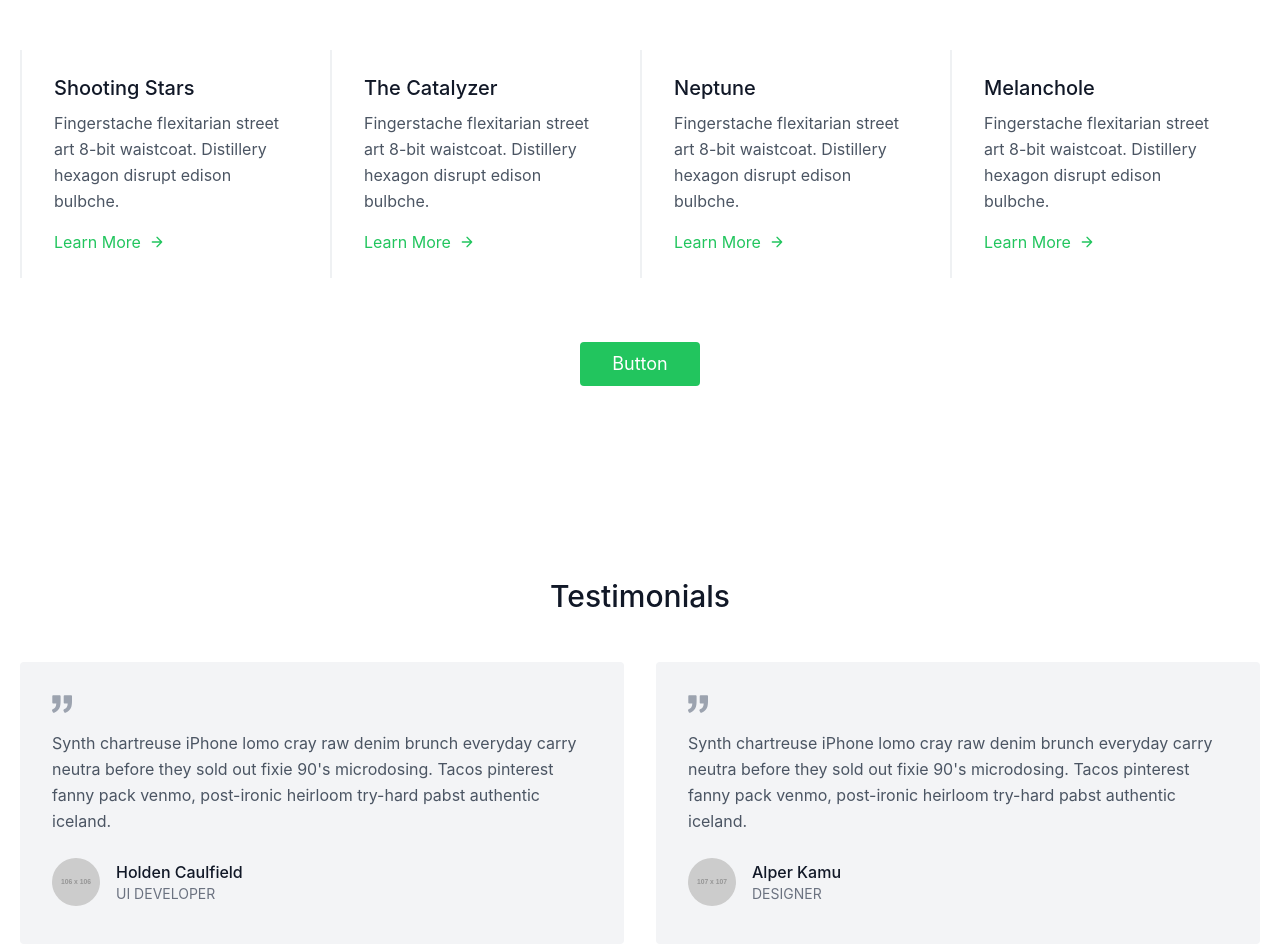
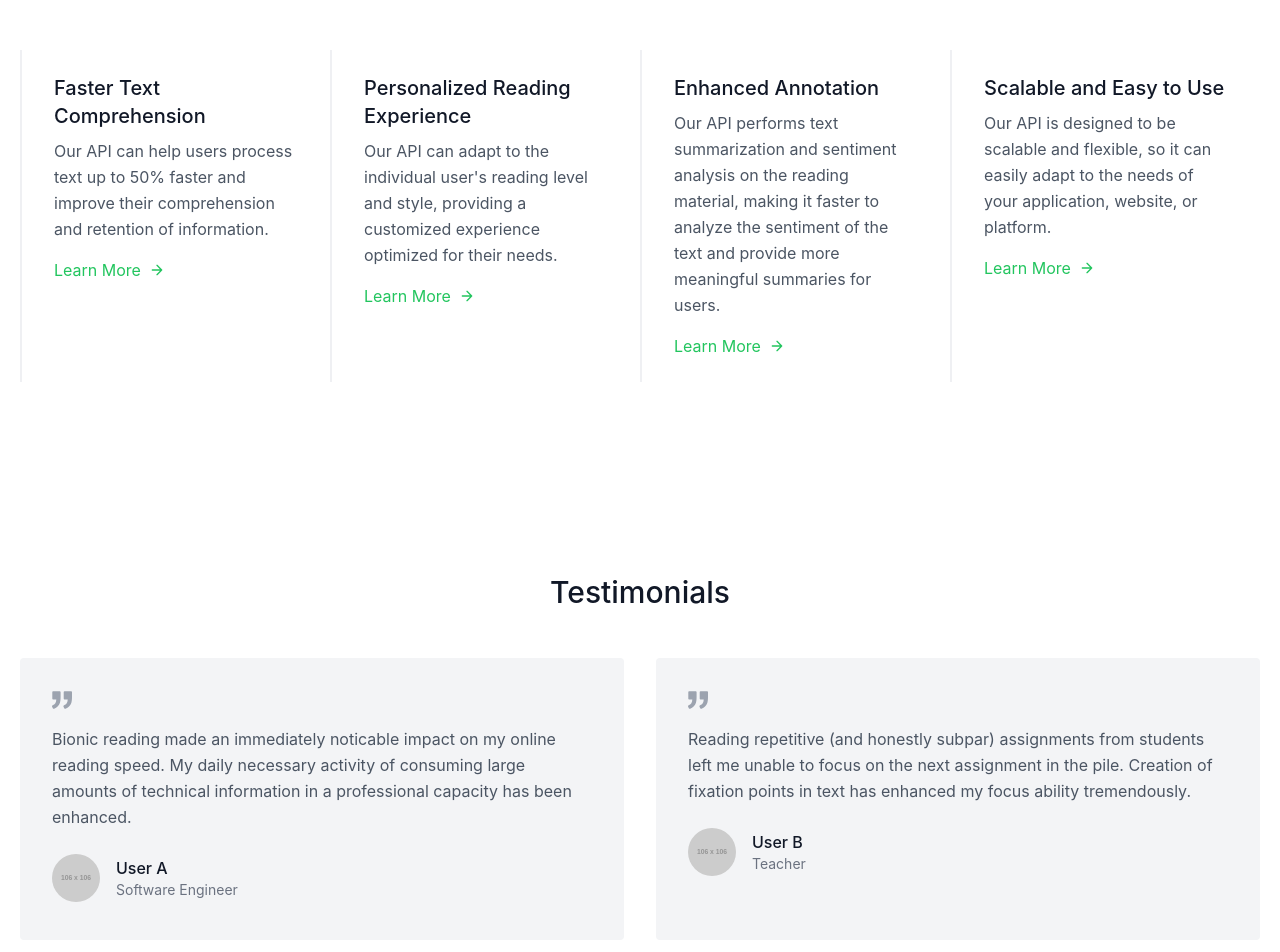
Before and after one commit to KDwevedi/btp, a React (Create React App) app: page / in a window 1280 px wide. Shown: the part 640-1592 px from the top of the page. Built offline with nearby package versions, Linux system fonts and the light colour scheme.

Commit message:
Fix: Testimonials Cleaned and ProdDesc Linked

```diff
--- a/src/components/product_desc.js
+++ b/src/components/product_desc.js
@@ -1,16 +1,18 @@
+import { Link } from "react-router-dom";
+
 function KeyFeatures () {
     return (
     <section class="text-gray-600 body-font">
         <div class="container px-5 py-24 mx-auto">
             <div class="flex flex-col text-center w-full mb-20">
-                <h2 class="text-xs text-green-500 tracking-widest font-medium title-font mb-1">ROOF PARTY POLAROID</h2>
-                <h1 class="sm:text-3xl text-2xl font-medium title-font mb-4 text-gray-900">Master Cleanse Reliac Heirloom</h1>
+                <h2 class="text-xs text-green-500 tracking-widest font-medium title-font mb-1">Bionic Revolution</h2>
+                <h1 class="sm:text-3xl text-2xl font-medium title-font mb-4 text-gray-900">Uplevel your consumption of digital information.</h1>
                 <p class="lg:w-2/3 mx-auto leading-relaxed text-base">Whatever cardigan tote bag tumblr hexagon brooklyn asymmetrical gentrify, subway tile poke farm-to-table. Franzen you probably haven't heard of them man bun deep jianbing selfies heirloom prism food truck ugh squid celiac humblebrag.</p>
             </div>
             <div class="flex flex-wrap">
                 <div class="xl:w-1/4 lg:w-1/2 md:w-full px-8 py-6 border-l-2 border-gray-200 border-opacity-60">
-                    <h2 class="text-lg sm:text-xl text-gray-900 font-medium title-font mb-2">Shooting Stars</h2>
-                    <p class="leading-relaxed text-base mb-4">Fingerstache flexitarian street art 8-bit waistcoat. Distillery hexagon disrupt edison bulbche.</p>
+                    <h2 class="text-lg sm:text-xl text-gray-900 font-medium title-font mb-2">Faster Text Comprehension</h2>
+                    <p class="leading-relaxed text-base mb-4">Our API can help users process text up to 50% faster and improve their comprehension and retention of information.</p>
                     <a class="text-green-500 inline-flex items-center">Learn More
                     <svg fill="none" stroke="currentColor" stroke-linecap="round" stroke-linejoin="round" stroke-width="2" class="w-4 h-4 ml-2" viewBox="0 0 24 24">
                         <path d="M5 12h14M12 5l7 7-7 7"></path>
@@ -18,8 +20,8 @@ function KeyFeatures () {
                     </a>
                 </div>
                 <div class="xl:w-1/4 lg:w-1/2 md:w-full px-8 py-6 border-l-2 border-gray-200 border-opacity-60">
-                    <h2 class="text-lg sm:text-xl text-gray-900 font-medium title-font mb-2">The Catalyzer</h2>
-                    <p class="leading-relaxed text-base mb-4">Fingerstache flexitarian street art 8-bit waistcoat. Distillery hexagon disrupt edison bulbche.</p>
+                    <h2 class="text-lg sm:text-xl text-gray-900 font-medium title-font mb-2">Personalized Reading Experience</h2>
+                    <p class="leading-relaxed text-base mb-4">Our API can adapt to the individual user's reading level and style, providing a customized experience optimized for their needs.</p>
                     <a class="text-green-500 inline-flex items-center">Learn More
                     <svg fill="none" stroke="currentColor" stroke-linecap="round" stroke-linejoin="round" stroke-width="2" class="w-4 h-4 ml-2" viewBox="0 0 24 24">
                         <path d="M5 12h14M12 5l7 7-7 7"></path>
@@ -27,8 +29,8 @@ function KeyFeatures () {
                     </a>
                 </div>
                 <div class="xl:w-1/4 lg:w-1/2 md:w-full px-8 py-6 border-l-2 border-gray-200 border-opacity-60">
-                    <h2 class="text-lg sm:text-xl text-gray-900 font-medium title-font mb-2">Neptune</h2>
-                    <p class="leading-relaxed text-base mb-4">Fingerstache flexitarian street art 8-bit waistcoat. Distillery hexagon disrupt edison bulbche.</p>
+                    <h2 class="text-lg sm:text-xl text-gray-900 font-medium title-font mb-2">Enhanced Annotation</h2>
+                    <p class="leading-relaxed text-base mb-4">Our API performs text summarization and sentiment analysis on the reading material, making it faster to analyze the sentiment of the text and provide more meaningful summaries for users.</p>
                     <a class="text-green-500 inline-flex items-center">Learn More
                     <svg fill="none" stroke="currentColor" stroke-linecap="round" stroke-linejoin="round" stroke-width="2" class="w-4 h-4 ml-2" viewBox="0 0 24 24">
             <           path d="M5 12h14M12 5l7 7-7 7"></path>
@@ -36,16 +38,16 @@ function KeyFeatures () {
                     </a>
                 </div>
       <div class="xl:w-1/4 lg:w-1/2 md:w-full px-8 py-6 border-l-2 border-gray-200 border-opacity-60">
-        <h2 class="text-lg sm:text-xl text-gray-900 font-medium title-font mb-2">Melanchole</h2>
-        <p class="leading-relaxed text-base mb-4">Fingerstache flexitarian street art 8-bit waistcoat. Distillery hexagon disrupt edison bulbche.</p>
+        <h2 class="text-lg sm:text-xl text-gray-900 font-medium title-font mb-2">Scalable and Easy to Use</h2>
+        <p class="leading-relaxed text-base mb-4">Our API is designed to be scalable and flexible, so it can easily adapt to the needs of your application, website, or platform.</p>
         <a class="text-green-500 inline-flex items-center">Learn More
           <svg fill="none" stroke="currentColor" stroke-linecap="round" stroke-linejoin="round" stroke-width="2" class="w-4 h-4 ml-2" viewBox="0 0 24 24">
             <path d="M5 12h14M12 5l7 7-7 7"></path>
           </svg>
         </a>
       </div>
-    </div>
-    <button class="flex mx-auto mt-16 text-white bg-green-500 border-0 py-2 px-8 focus:outline-none hover:bg-green-600 rounded text-lg">Button</button>
+      </div>
+    {/* <button class="flex mx-auto mt-16 text-white bg-green-500 border-0 py-2 px-8 focus:outline-none hover:bg-green-600 rounded text-lg">Button</button> */}
   </div>
 </section>
 
@@ -66,9 +68,9 @@ function Overview () {
                     </p>
                     <div class="flex md:mt-4 mt-6">
                         <button class="inline-flex text-white bg-green-500 border-0 py-1 px-4 focus:outline-none hover:bg-green-600 rounded">
-                            Demo
+                            <Link to="/demo">Demo</Link>
                         </button>
-                        <a class="text-green-500 inline-flex items-center ml-4">Learn More
+                        <a href="https://hackernoon.com/what-is-bionic-reading-and-how-is-it-possible" target="_blank" class="text-green-500 inline-flex items-center ml-4">Learn More
                             <svg fill="none" stroke="currentColor" stroke-linecap="round" stroke-linejoin="round" stroke-width="2" class="w-4 h-4 ml-2" viewBox="0 0 24 24">
                                 <path d="M5 12h14M12 5l7 7-7 7"></path>
                             </svg>
--- a/src/components/testimonial.js
+++ b/src/components/testimonial.js
@@ -145,7 +145,40 @@
 
 // }
 
+function Testimonial ({name, title, testimony}) {
+    return (
+        <div class="p-4 md:w-1/2 w-full">
+        <div class="h-full bg-gray-100 p-8 rounded">
+          <svg xmlns="http://www.w3.org/2000/svg" fill="currentColor" class="block w-5 h-5 text-gray-400 mb-4" viewBox="0 0 975.036 975.036">
+            <path d="M925.036 57.197h-304c-27.6 0-50 22.4-50 50v304c0 27.601 22.4 50 50 50h145.5c-1.9 79.601-20.4 143.3-55.4 191.2-27.6 37.8-69.399 69.1-125.3 93.8-25.7 11.3-36.8 41.7-24.8 67.101l36 76c11.6 24.399 40.3 35.1 65.1 24.399 66.2-28.6 122.101-64.8 167.7-108.8 55.601-53.7 93.7-114.3 114.3-181.9 20.601-67.6 30.9-159.8 30.9-276.8v-239c0-27.599-22.401-50-50-50zM106.036 913.497c65.4-28.5 121-64.699 166.9-108.6 56.1-53.7 94.4-114.1 115-181.2 20.6-67.1 30.899-159.6 30.899-277.5v-239c0-27.6-22.399-50-50-50h-304c-27.6 0-50 22.4-50 50v304c0 27.601 22.4 50 50 50h145.5c-1.9 79.601-20.4 143.3-55.4 191.2-27.6 37.8-69.4 69.1-125.3 93.8-25.7 11.3-36.8 41.7-24.8 67.101l35.9 75.8c11.601 24.399 40.501 35.2 65.301 24.399z"></path>
+          </svg>
+          <p class="leading-relaxed mb-6">{testimony}</p>
+          <a class="inline-flex items-center">
+            <img alt="testimonial" src="https://dummyimage.com/106x106" class="w-12 h-12 rounded-full flex-shrink-0 object-cover object-center"/>
+            <span class="flex-grow flex flex-col pl-4">
+              <span class="title-font font-medium text-gray-900">{name}</span>
+              <span class="text-gray-500 text-sm">{title}</span>
+            </span>
+          </a>
+        </div>
+      </div>
+    )
+}
+
 export default function Testimonials () {
+
+    const data = [
+        {
+            name: "User A",
+            title: "Software Engineer",
+            testimony: "Bionic reading made an immediately noticable impact on my online reading speed. My daily necessary activity of consuming large amounts of technical information in a professional capacity has been enhanced."
+        },
+        {
+            name: "User B",
+            title: "Teacher",
+            testimony: "Reading repetitive (and honestly subpar) assignments from students left me unable to focus on the next assignment in the pile. Creation of fixation points in text has enhanced my focus ability tremendously."
+        }
+    ]
 
     return (
 
@@ -153,36 +186,9 @@ export default function Testimonials () {
   <div class="container px-5 py-24 mx-auto">
     <h1 class="text-3xl font-medium title-font text-gray-900 mb-12 text-center">Testimonials</h1>
     <div class="flex flex-wrap -m-4">
-      <div class="p-4 md:w-1/2 w-full">
-        <div class="h-full bg-gray-100 p-8 rounded">
-          <svg xmlns="http://www.w3.org/2000/svg" fill="currentColor" class="block w-5 h-5 text-gray-400 mb-4" viewBox="0 0 975.036 975.036">
-            <path d="M925.036 57.197h-304c-27.6 0-50 22.4-50 50v304c0 27.601 22.4 50 50 50h145.5c-1.9 79.601-20.4 143.3-55.4 191.2-27.6 37.8-69.399 69.1-125.3 93.8-25.7 11.3-36.8 41.7-24.8 67.101l36 76c11.6 24.399 40.3 35.1 65.1 24.399 66.2-28.6 122.101-64.8 167.7-108.8 55.601-53.7 93.7-114.3 114.3-181.9 20.601-67.6 30.9-159.8 30.9-276.8v-239c0-27.599-22.401-50-50-50zM106.036 913.497c65.4-28.5 121-64.699 166.9-108.6 56.1-53.7 94.4-114.1 115-181.2 20.6-67.1 30.899-159.6 30.899-277.5v-239c0-27.6-22.399-50-50-50h-304c-27.6 0-50 22.4-50 50v304c0 27.601 22.4 50 50 50h145.5c-1.9 79.601-20.4 143.3-55.4 191.2-27.6 37.8-69.4 69.1-125.3 93.8-25.7 11.3-36.8 41.7-24.8 67.101l35.9 75.8c11.601 24.399 40.501 35.2 65.301 24.399z"></path>
-          </svg>
-          <p class="leading-relaxed mb-6">Synth chartreuse iPhone lomo cray raw denim brunch everyday carry neutra before they sold out fixie 90's microdosing. Tacos pinterest fanny pack venmo, post-ironic heirloom try-hard pabst authentic iceland.</p>
-          <a class="inline-flex items-center">
-            <img alt="testimonial" src="https://dummyimage.com/106x106" class="w-12 h-12 rounded-full flex-shrink-0 object-cover object-center"/>
-            <span class="flex-grow flex flex-col pl-4">
-              <span class="title-font font-medium text-gray-900">Holden Caulfield</span>
-              <span class="text-gray-500 text-sm">UI DEVELOPER</span>
-            </span>
-          </a>
-        </div>
-      </div>
-      <div class="p-4 md:w-1/2 w-full">
-        <div class="h-full bg-gray-100 p-8 rounded">
-          <svg xmlns="http://www.w3.org/2000/svg" fill="currentColor" class="block w-5 h-5 text-gray-400 mb-4" viewBox="0 0 975.036 975.036">
-            <path d="M925.036 57.197h-304c-27.6 0-50 22.4-50 50v304c0 27.601 22.4 50 50 50h145.5c-1.9 79.601-20.4 143.3-55.4 191.2-27.6 37.8-69.399 69.1-125.3 93.8-25.7 11.3-36.8 41.7-24.8 67.101l36 76c11.6 24.399 40.3 35.1 65.1 24.399 66.2-28.6 122.101-64.8 167.7-108.8 55.601-53.7 93.7-114.3 114.3-181.9 20.601-67.6 30.9-159.8 30.9-276.8v-239c0-27.599-22.401-50-50-50zM106.036 913.497c65.4-28.5 121-64.699 166.9-108.6 56.1-53.7 94.4-114.1 115-181.2 20.6-67.1 30.899-159.6 30.899-277.5v-239c0-27.6-22.399-50-50-50h-304c-27.6 0-50 22.4-50 50v304c0 27.601 22.4 50 50 50h145.5c-1.9 79.601-20.4 143.3-55.4 191.2-27.6 37.8-69.4 69.1-125.3 93.8-25.7 11.3-36.8 41.7-24.8 67.101l35.9 75.8c11.601 24.399 40.501 35.2 65.301 24.399z"></path>
-          </svg>
-          <p class="leading-relaxed mb-6">Synth chartreuse iPhone lomo cray raw denim brunch everyday carry neutra before they sold out fixie 90's microdosing. Tacos pinterest fanny pack venmo, post-ironic heirloom try-hard pabst authentic iceland.</p>
-          <a class="inline-flex items-center">
-            <img alt="testimonial" src="https://dummyimage.com/107x107" class="w-12 h-12 rounded-full flex-shrink-0 object-cover object-center"/>
-            <span class="flex-grow flex flex-col pl-4">
-              <span class="title-font font-medium text-gray-900">Alper Kamu</span>
-              <span class="text-gray-500 text-sm">DESIGNER</span>
-            </span>
-          </a>
-        </div>
-      </div>
+      <Testimonial name={data[0].name} title={data[0].title} testimony={data[0].testimony}/>
+
+      <Testimonial name={data[1].name} title={data[1].title} testimony={data[1].testimony}/>
     </div>
   </div>
 </section>
```
